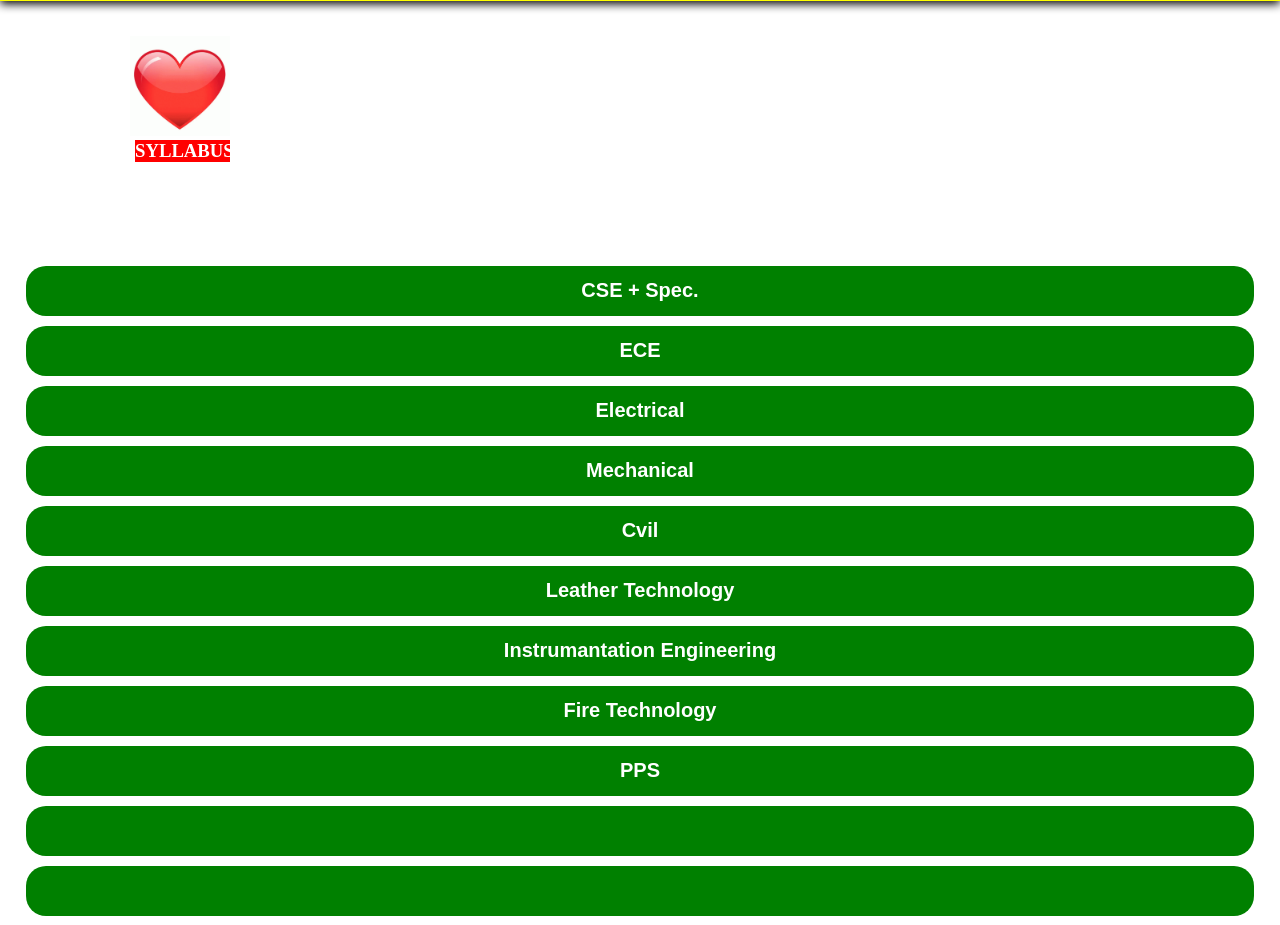
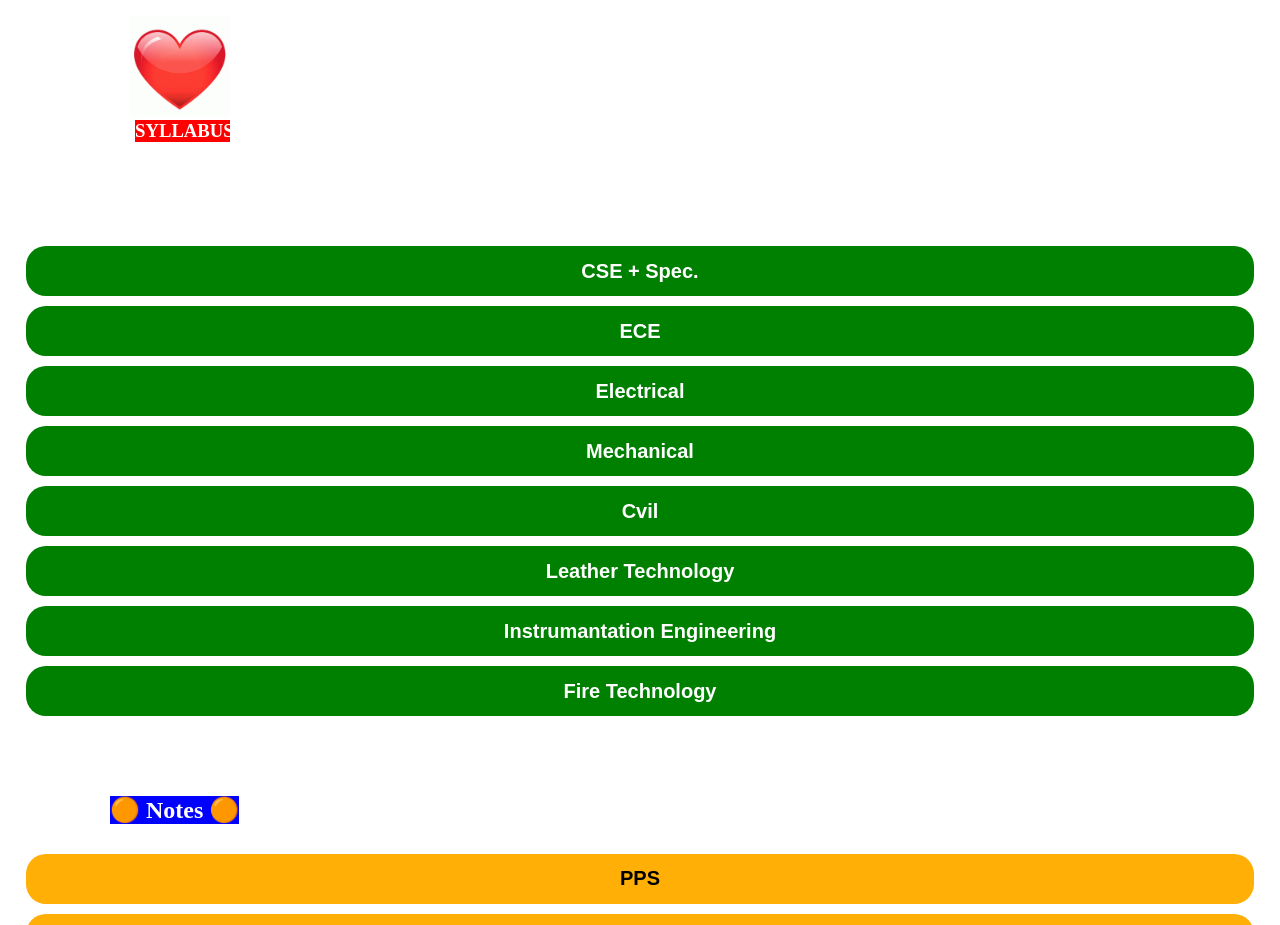
Before and after one commit to rajkumarmotivationspeaker/BEU-pyq-, a plain HTML site: page index.html in a window 1280 px wide. Shown: the part 114-1039 px from the top of the page. Drawn offline with Linux system fonts and the light colour scheme.

Commit message:
Update style.css

```diff
--- a/style.css
+++ b/style.css
@@ -113,3 +113,17 @@ h3{
 	color: white;
 	box-sizing: border-box;
 }
+
+
+.notes{
+	float: left;
+	color: white ;
+	background-color: blue;
+	margin-left: 110px;
+	margin-top: 80px;
+}
+
+#not{
+	background-color: #FFAF05;
+	color: black;
+}
```
